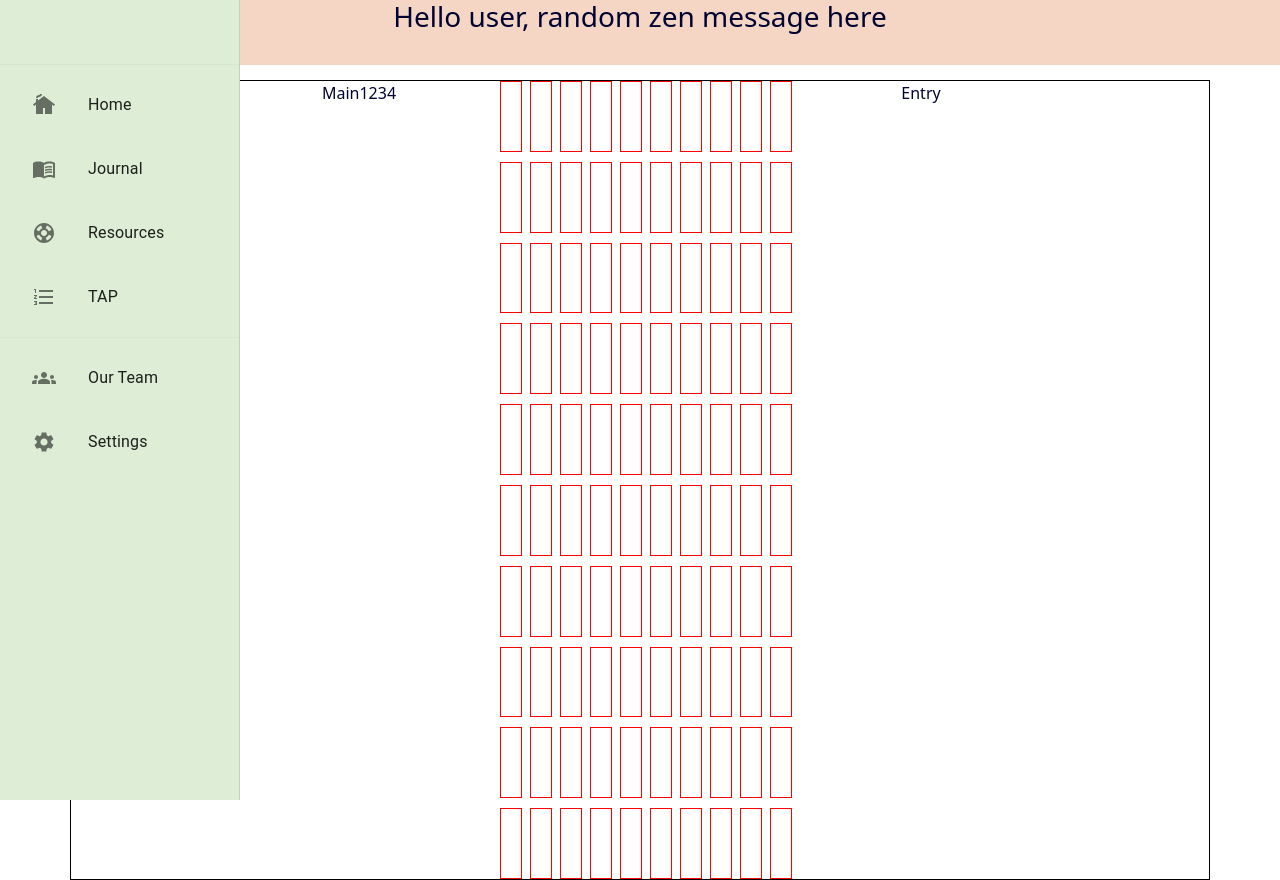
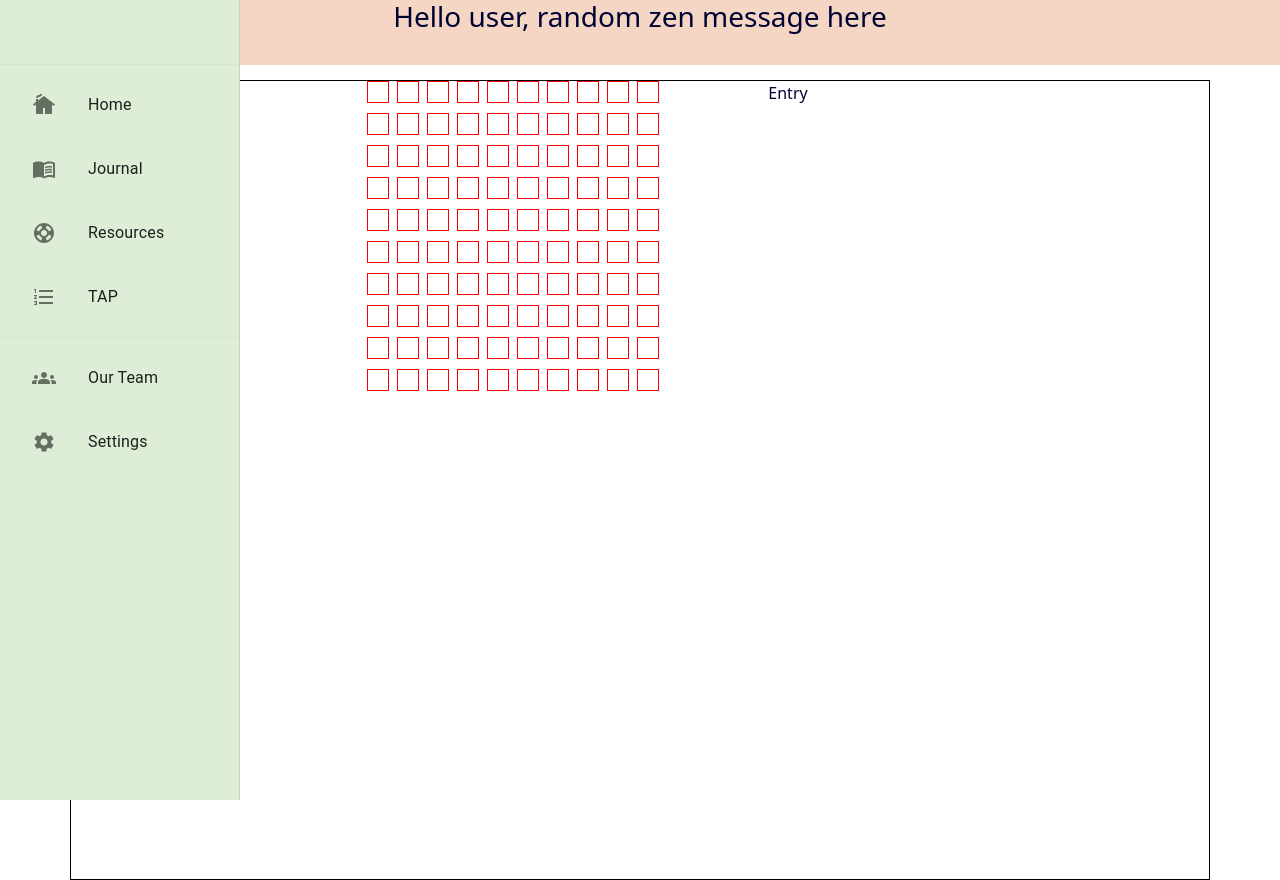
Before and after one commit to Sergoto/front-end-newriders, a React (Create React App) app: page / in a window 1280 px wide. Built offline with nearby package versions, Linux system fonts and the light colour scheme.

Commit message:
Ready for seperate work

```diff
--- a/src/App.css
+++ b/src/App.css
@@ -37,6 +37,10 @@
   display: flex auto;
   min-width: 100px;
   min-height: 50rem;
+  flex-direction:row;
 
 
 }
+.divContainer{
+flex-grow: 1;
+}
--- a/src/App.js
+++ b/src/App.js
@@ -9,6 +9,7 @@ import MoodMap from './components/MoodMap';
 import Entry from './components/Entry';
 import Navbar from './components/Navbar';
 import Button from '@mui/material/Button';
+import Grid from "@mui/material/Grid";
 
 function App() {
   return (
--- a/src/components/Main.js
+++ b/src/components/Main.js
@@ -1,12 +1,15 @@
 import React from 'react'
 import MoodMap from './MoodMap'
 import Entry from './Entry'
+import Grid from "@mui/material/Grid";
 
 function Main() {
   return (
-    <div className="container mainComp">Main1234
-<MoodMap />
+    <div className="container mainComp">
+      <div className='divContainer'><MoodMap /></div>
+      <div className='divContainer'>
 <Entry />
+</div>
 
     </div>
   )
```
